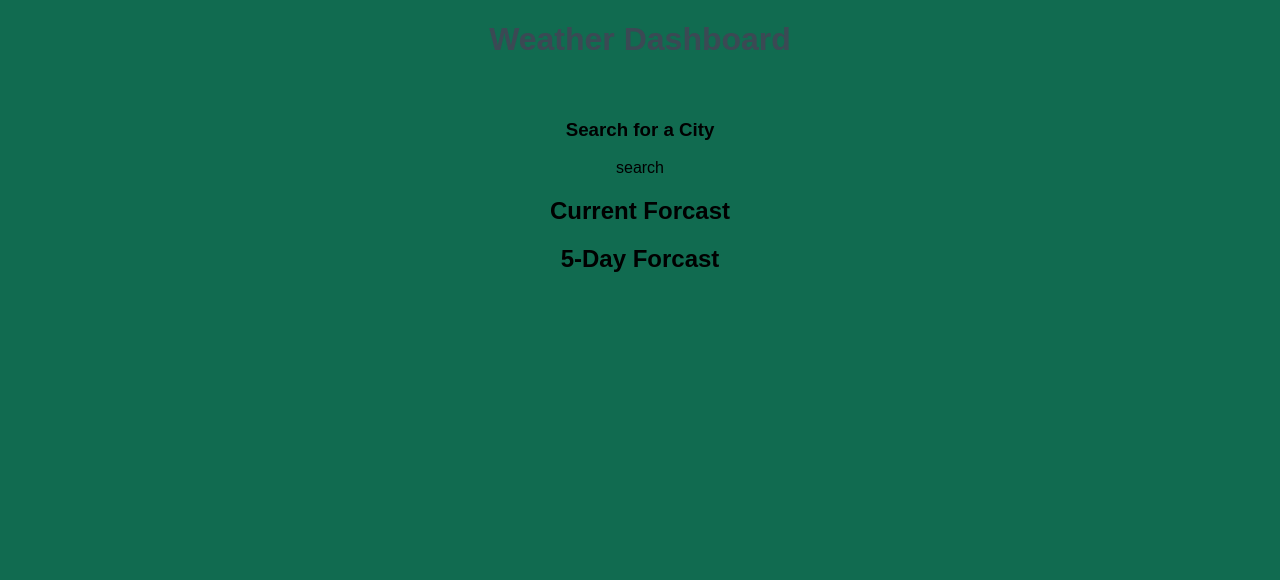
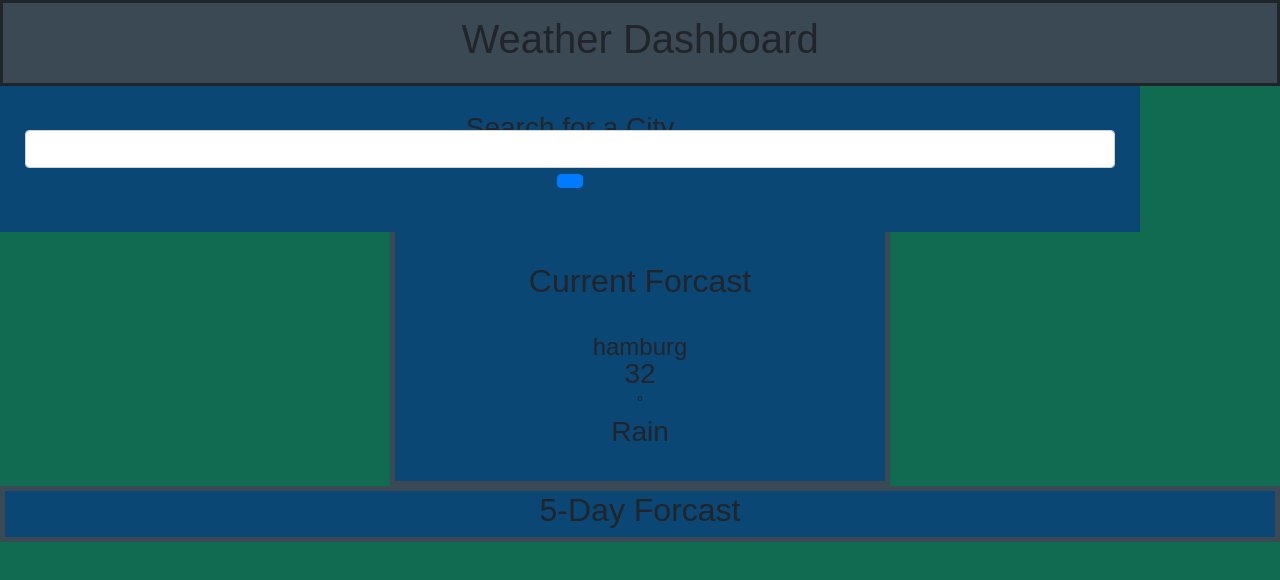
Before and after one commit to FlipFlaptheTraitor/wetherman, a plain HTML site: page index.html in a window 1280 px wide. Drawn offline with nearby package versions, Linux system fonts and the light colour scheme; files that its build step writes are made by us from their sources.

Commit message:
current working

```diff
--- a/assets/style.css
+++ b/assets/style.css
@@ -1,23 +1,49 @@
 body {
     font-family: sans-serif;
-    background-color:rgb(17, 107, 80)
+    background-color:rgb(17, 107, 80);
   }
 
   header {
     text-align: center;
-    padding: 20px;
-    padding-top: 0px;
-    color: hsl(206, 17%, 28%);
+    padding: 12px;
+    background-color: hsl(206, 17%, 28%);
+    border:3px solid
   }
 
   aside {
-    text-align: center;
+    margin-right: 20px;
+    padding: 20px;
+    width: 10%;
+    height: 100%;
+    background-color: hsl(206, 83%, 25%);
+    float: left;
+    margin-bottom: 30px;
   }
 
   #current{
     text-align: center;
+    background-color: hsl(206, 83%, 25%);
+    max-width: 500px;
+    height: 50vh;
+    border:5px solid  hsl(206, 17%, 28%);
+    margin:0 auto;
+  }
+
+  .container{
+    display: grid;
+   grid-template-rows:20% 80%;
+   text-align: center;
+   padding: 25px;
+  }
+  .container h2,h3,h4,span {
+    margin:0;
+  }
+  .container h2{
+    font-size: 16rem;
   }
 
   #fiveday {
     text-align: center;
+    background-color: hsl(206, 83%, 25%);
+    border:5px solid  hsl(206, 17%, 28%);
   }
--- a/index.html
+++ b/index.html
@@ -3,26 +3,47 @@
 <head>
     <meta charset="UTF-8">
     <meta name="viewport" content="width=device-width, initial-scale=1.0">
-    <link rel="stylesheet" href="./Assets/Style/style.css">
+    <meta http-equiv="X-UA-Compatible" content="ie=edge">
+    <link rel="stylesheet" href="https://cdnjs.cloudflare.com/ajax/libs/twitter-bootstrap/4.3.1/css/bootstrap.min.css">
+    <link rel="stylesheet" href="https://cdnjs.cloudflare.com/ajax/libs/jqueryui/1.12.1/themes/base/jquery-ui.min.css">
+    <link rel="stylesheet" href="./assets/style.css">
     <title>Weather Dashboard</title>
 </head>
 <body>
    <header>
     <h1>Weather Dashboard</h1>
    </header>
-   <aside>
-       <h3>Search for a City</h3>
-       <div id=search>
-        <p>search</p>
-       </div>
-       <div id=searchHistory></div>
-   </aside>
+            <aside class="container">
+                 <h3>Search for a City</h3>
+                 <form >
+                    <div >
+                        <input type="text" class="form-control" id="searchInput">
+                    </div>
+                    <button id="search-button" type="submit" class="btn btn-primary"><i
+                            class=" fa-search"></i></button>
+                </form>
+                <ul id="searchList" class="list-group"></ul>
+
+
+            </aside>
    <div id=current>
     <h2>Current Forcast</h2>
+    <div class="container" id="weatherCard" >
+        <h4 id="city">hamburg</h4>
+        <div class="cityInfo">
+           <div class="degrees">
+                <h3 id="temp">32</h3>
+                <span>&#176;</span>
+           </div>
+           <h3 id="description">Rain</h3>
+           <div class="UV">
+
+           </div>
+        </div>
+    </div>
    </div>
    <div id=fiveday>
     <h2>5-Day Forcast</h2>
    </div>
-
-</body>
+   <script src='./Assets/script.js'></script>
 </html>
```
